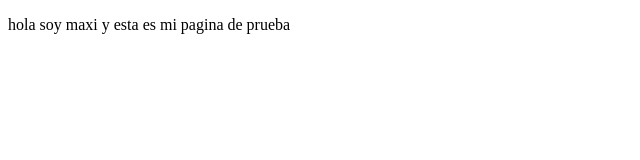
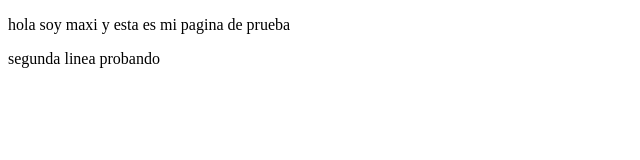
Before and after one commit to Maxx-Taxx/proyectodemocursoprework, a plain HTML site: page index.html in a window 1280 px wide. Shown: the whole page, without its empty margins (0-640 px from the left). Drawn offline with Linux system fonts and the light colour scheme.

Commit message:
cambios agregados

```diff
--- a/index.html
+++ b/index.html
@@ -8,5 +8,6 @@
 </head>
 <body>
     <p>hola soy maxi y esta es mi pagina de prueba</p>
+    <p>segunda linea probando</p>
 </body>
 </html>
```
